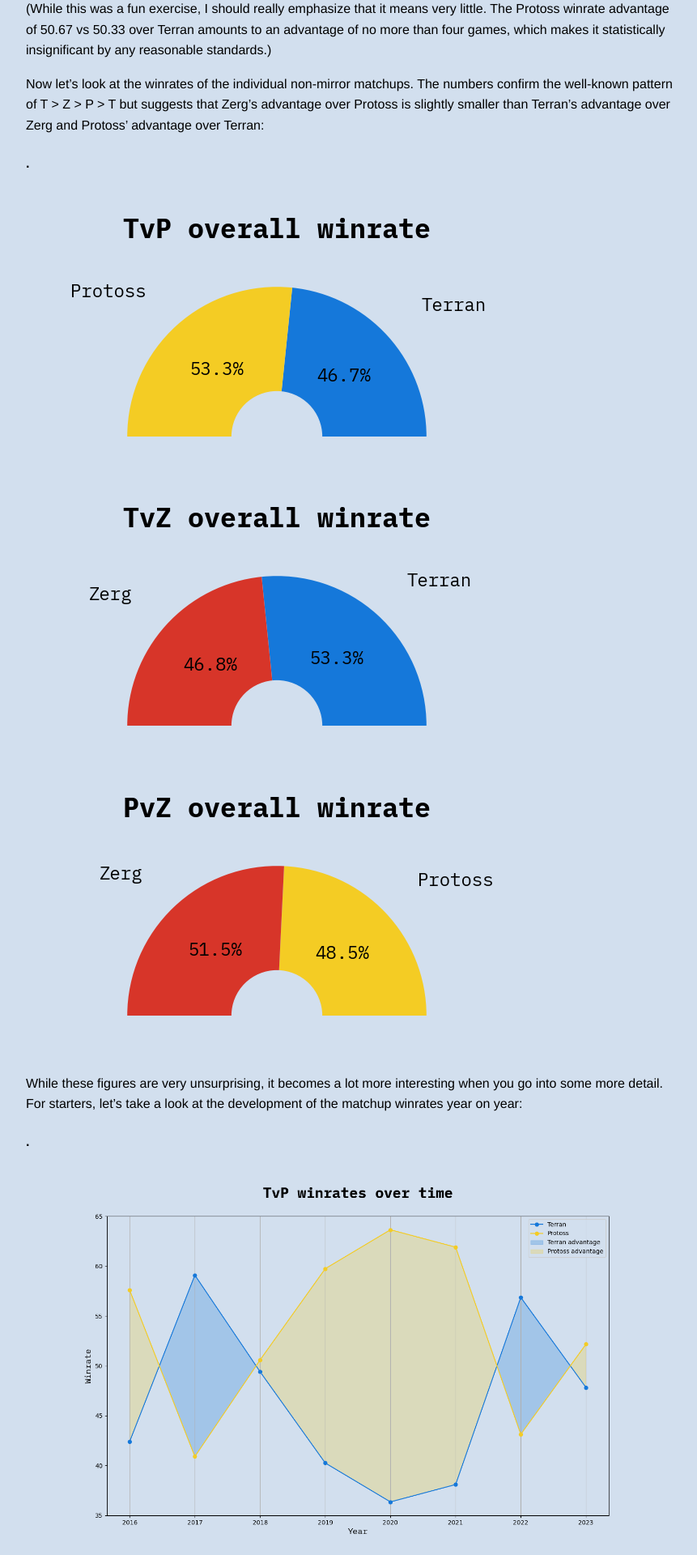
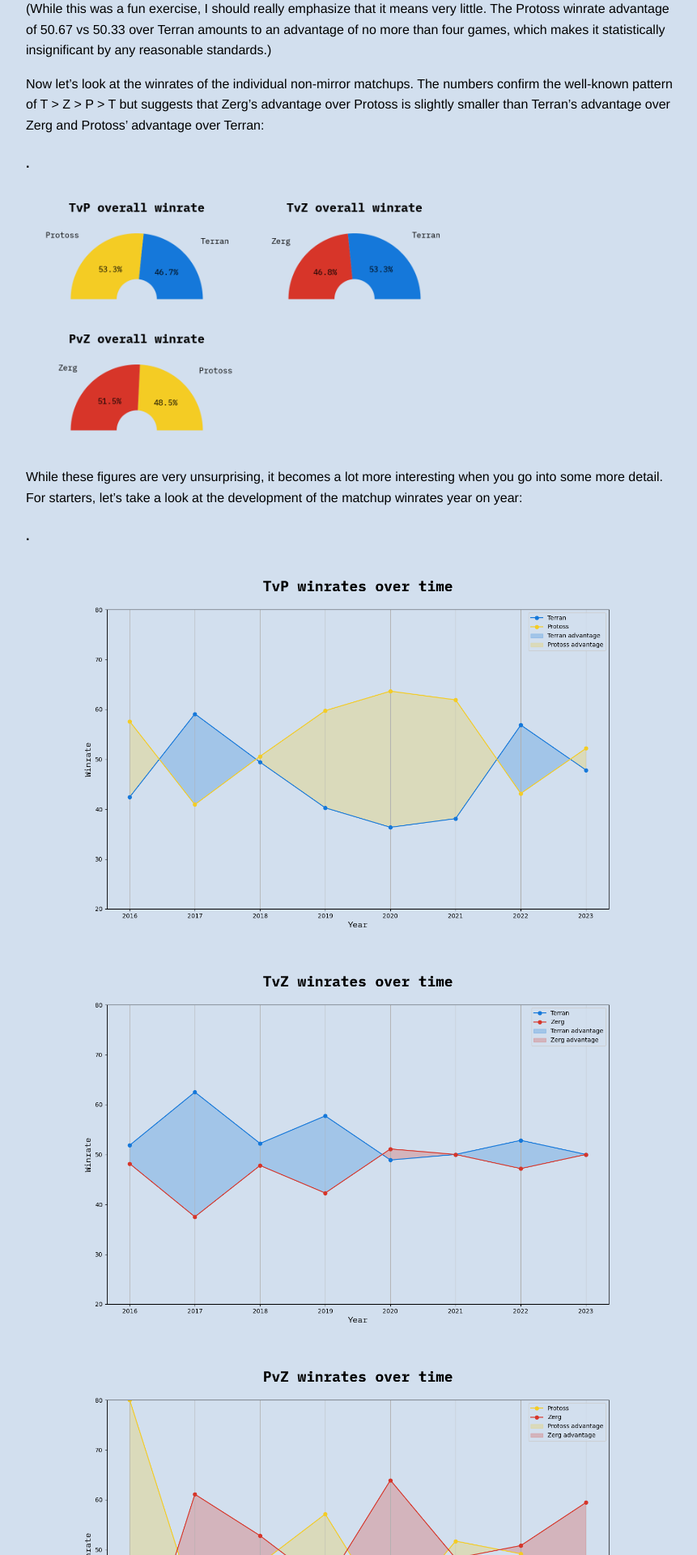
Before and after one commit to JackyVSO/Starcraft, a Jekyll site: the page built from index.md, in a window 1280 px wide. Shown: the part 2828-4748 px from the top of the page at 81% size, without its empty margins (208-1069 px from the left). Built offline with Jekyll 4.4.1, drawn with Linux system fonts in a browser that asks for light colours.

Commit message:
Fixing heading links

```diff
--- a/index.md
+++ b/index.md
@@ -54,9 +54,9 @@
 - [Group decider matches: winners' loser vs. losers' winner](#A8)
 <br/><br/>
 
-<h1 class="h1" id="#Matchups"> 1. Matchups</h1>
+<h1 class="h1" id="Matchups"> 1. Matchups</h1>
 <span style="font-size: 24px;"><i>Artosis is technically correct - the best kind of correct</i></span>
-<h4 id="#A2">.</h4>
+<h4 id="A2">.</h4>
 
 <style>
   .table {
@@ -123,21 +123,14 @@
 
 Now let's look at the winrates of the individual non-mirror matchups. The numbers confirm the well-known pattern of T > Z > P > T but suggests that Zerg's advantage over Protoss is slightly smaller than Terran's advantage over Zerg and Protoss' advantage over Terran:
 
-
-
-
-<h4 id="#A11">.</h4>
-
-![TvP overall winrate](./images/A11TvPoverallwinrate.png "TVP overall winrate")
-![TvZ overall winrate](./images/A11TvZoverallwinrate.png "TVZ overall winrate")
-![PvZ overall winrates](./images/A11PvZoverallwinrate.png "PVZ overall winrate")
+<h4 id="A11">.</h4>
+<img src="./images/A11TvPoverallwinrate.png" alt="TvP overall winrate" width="265" height="auto">
+<img src="./images/A11TvZoverallwinrate.png" alt="TvZ overall winrate" width="265" height="auto">
+<img src="./images/A11PvZoverallwinrate.png" alt="PvZ overall winrate" width="265" height="auto">
 
 While these figures are very unsurprising, it becomes a lot more interesting when you go into some more detail. For starters, let's take a look at the development of the matchup winrates year on year:
 
-
-
-
-<h4 id="#6">.</h4>
+<h4 id="6">.</h4>
 
 ![TvP winrate YoY](images/6TvPwinrates.png "TvP winrate 2016-2023")
 ![TvZ winrate YoY](images/6TvZwinrates.png "TvP winrate 2016-2023")
```
Also changed, not shown: images/6PvZwinrates.png, images/6TvPwinrates.png, images/6TvZwinrates.png.
